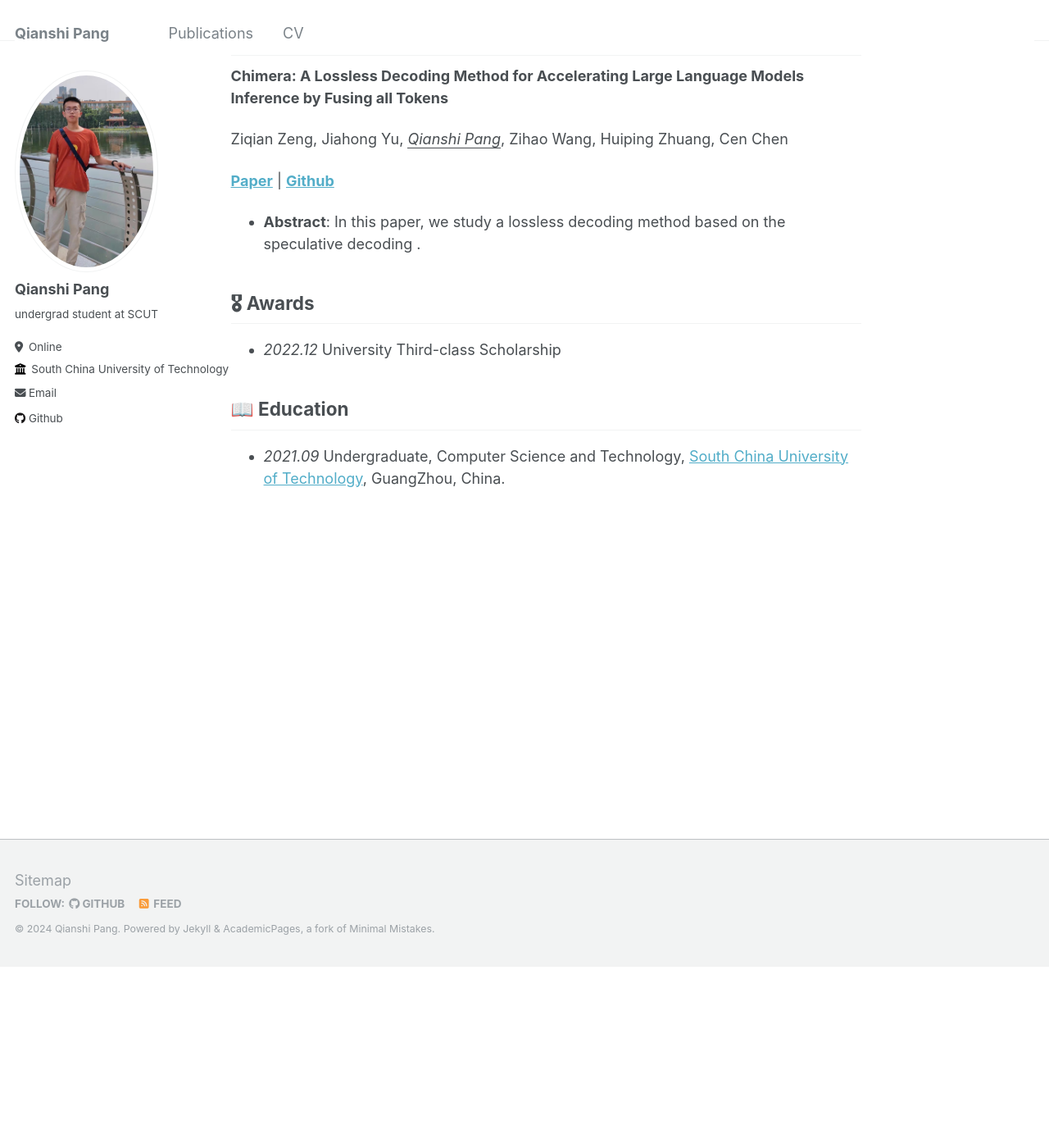
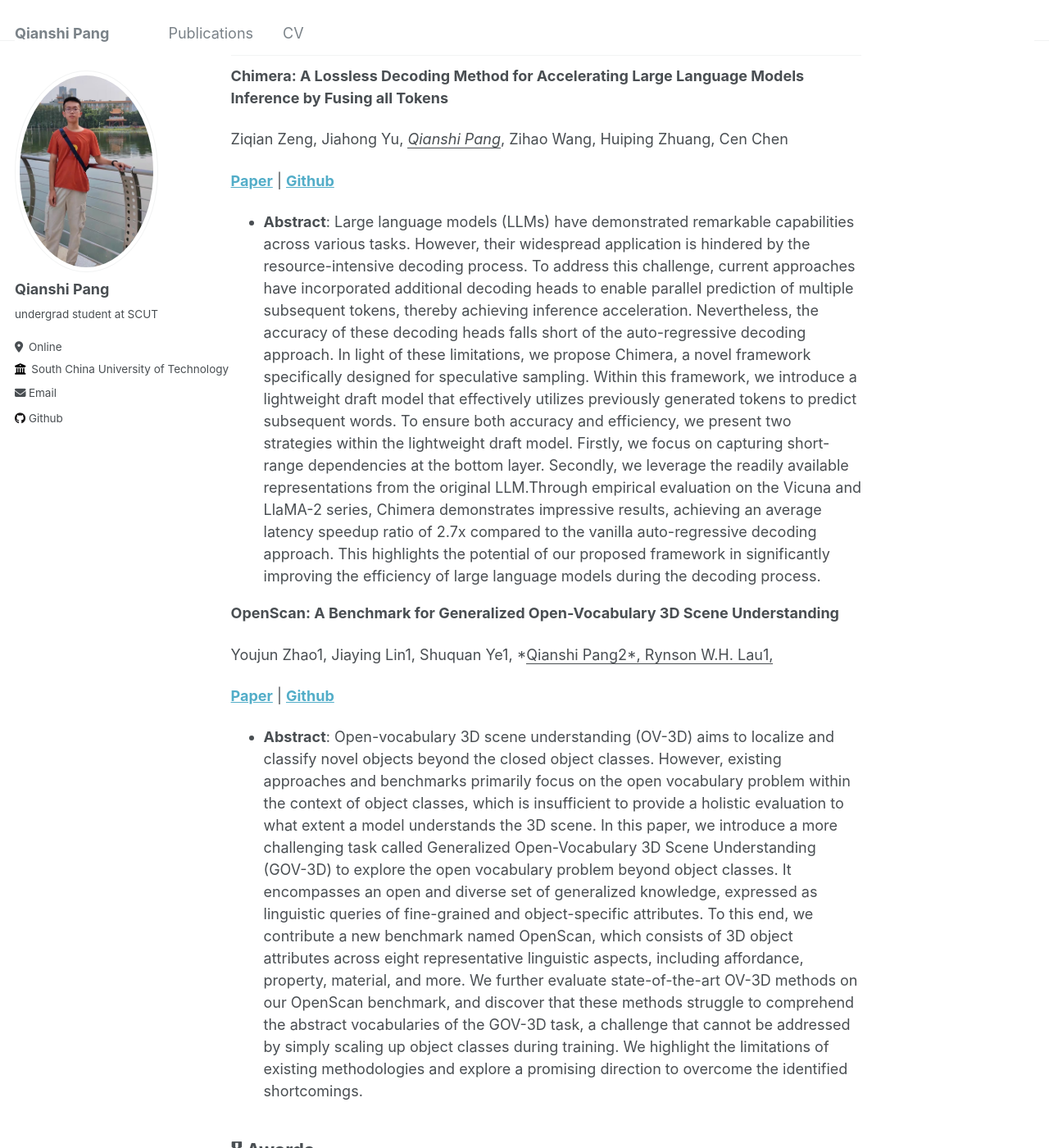
Before and after one commit to qspang/qspang.github.io, a Jekyll site: the page built from _pages/about.md, in a window 1280 px wide and 1400 px high, scrolled down 221 px. Shown: the whole window at 82% size. Built offline with Jekyll 4.4.1, drawn with Linux system fonts in a browser that asks for light colours; some of the changed text lies outside the part shown.

Commit message:
Update about.md
add another arvix

```diff
--- a/_pages/about.md
+++ b/_pages/about.md
@@ -24,15 +24,23 @@ Ziqian Zeng, Jiahong Yu, *<ins>Qianshi Pang</ins>*, Zihao Wang, Huiping Zhuang,
 <p><a href="https://arxiv.org/abs/2402.15758"><strong>Paper</strong></a> | <a href="https://github.com/kafkayu/Chimera"><strong>Github</strong></a></p>
 
 
+- **Abstract**: Large language models (LLMs) have demonstrated remarkable capabilities across various tasks. However, their widespread application is hindered by the resource-intensive decoding process. To address this challenge, current approaches have incorporated additional decoding heads to enable parallel prediction of multiple subsequent tokens, thereby achieving inference acceleration. Nevertheless, the accuracy of these decoding heads falls short of the auto-regressive decoding approach.
+In light of these limitations, we propose Chimera, a novel framework specifically designed for speculative sampling. Within this framework, we introduce a lightweight draft model that effectively utilizes previously generated tokens to predict subsequent words. To ensure both accuracy and efficiency, we present two strategies within the lightweight draft model. Firstly, we focus on capturing short-range dependencies at the bottom layer. Secondly, we leverage the readily available representations from the original LLM.Through empirical evaluation on the Vicuna and LlaMA-2 series, Chimera demonstrates impressive results, achieving an average latency speedup ratio of 2.7x compared to the vanilla auto-regressive decoding approach. This highlights the potential of our proposed framework in significantly improving the efficiency of large language models during the decoding process.
 
-- **Abstract**: In this paper, we study a lossless decoding method based on the speculative decoding .
+**OpenScan: A Benchmark for Generalized Open-Vocabulary 3D Scene Understanding**
 
+Youjun Zhao1, Jiaying Lin1, Shuquan Ye1, *<ins>Qianshi Pang2*, Rynson W.H. Lau1,
+
+<p><a href="https://arxiv.org/abs/2408.11030"><strong>Paper</strong></a> | <a href="https://github.com/YoujunZhao/OpenScan"><strong>Github</strong></a></p>
+
+
+- **Abstract**: Open-vocabulary 3D scene understanding (OV-3D) aims to localize and classify novel objects beyond the closed object classes. However, existing approaches and benchmarks primarily focus on the open vocabulary problem within the context of object classes, which is insufficient to provide a holistic evaluation to what extent a model understands the 3D scene. In this paper, we introduce a more challenging task called Generalized Open-Vocabulary 3D Scene Understanding (GOV-3D) to explore the open vocabulary problem beyond object classes. It encompasses an open and diverse set of generalized knowledge, expressed as linguistic queries of fine-grained and object-specific attributes. To this end, we contribute a new benchmark named OpenScan, which consists of 3D object attributes across eight representative linguistic aspects, including affordance, property, material, and more. We further evaluate state-of-the-art OV-3D methods on our OpenScan benchmark, and discover that these methods struggle to comprehend the abstract vocabularies of the GOV-3D task, a challenge that cannot be addressed by simply scaling up object classes during training. We highlight the limitations of existing methodologies and explore a promising direction to overcome the identified shortcomings.
 
 
 
 ## 🎖 Awards
 
-- *2022.12* University Third-class Scholarship
+- *2022.12* University Scholarship
 
 ## 📖 Education
 
```
